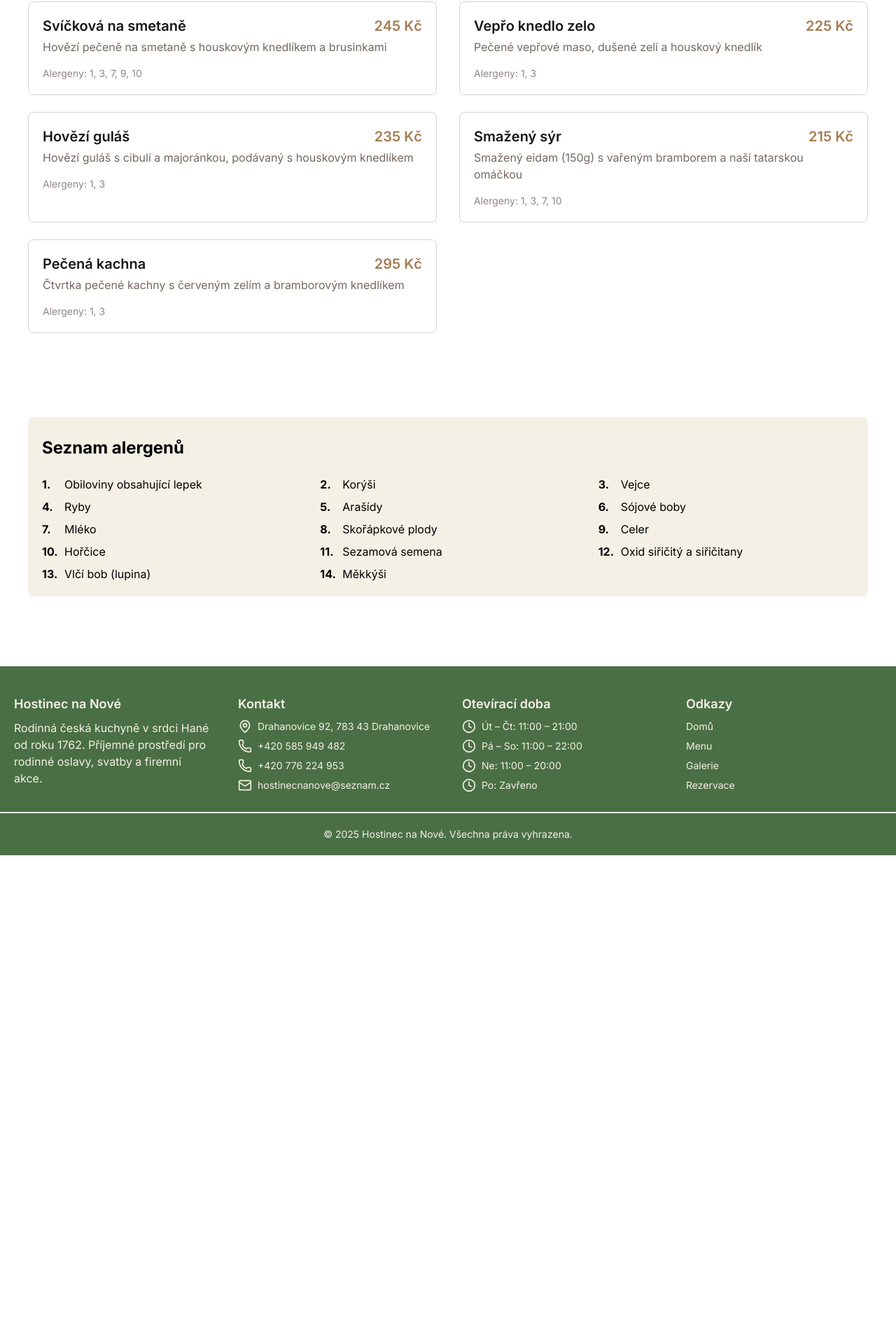
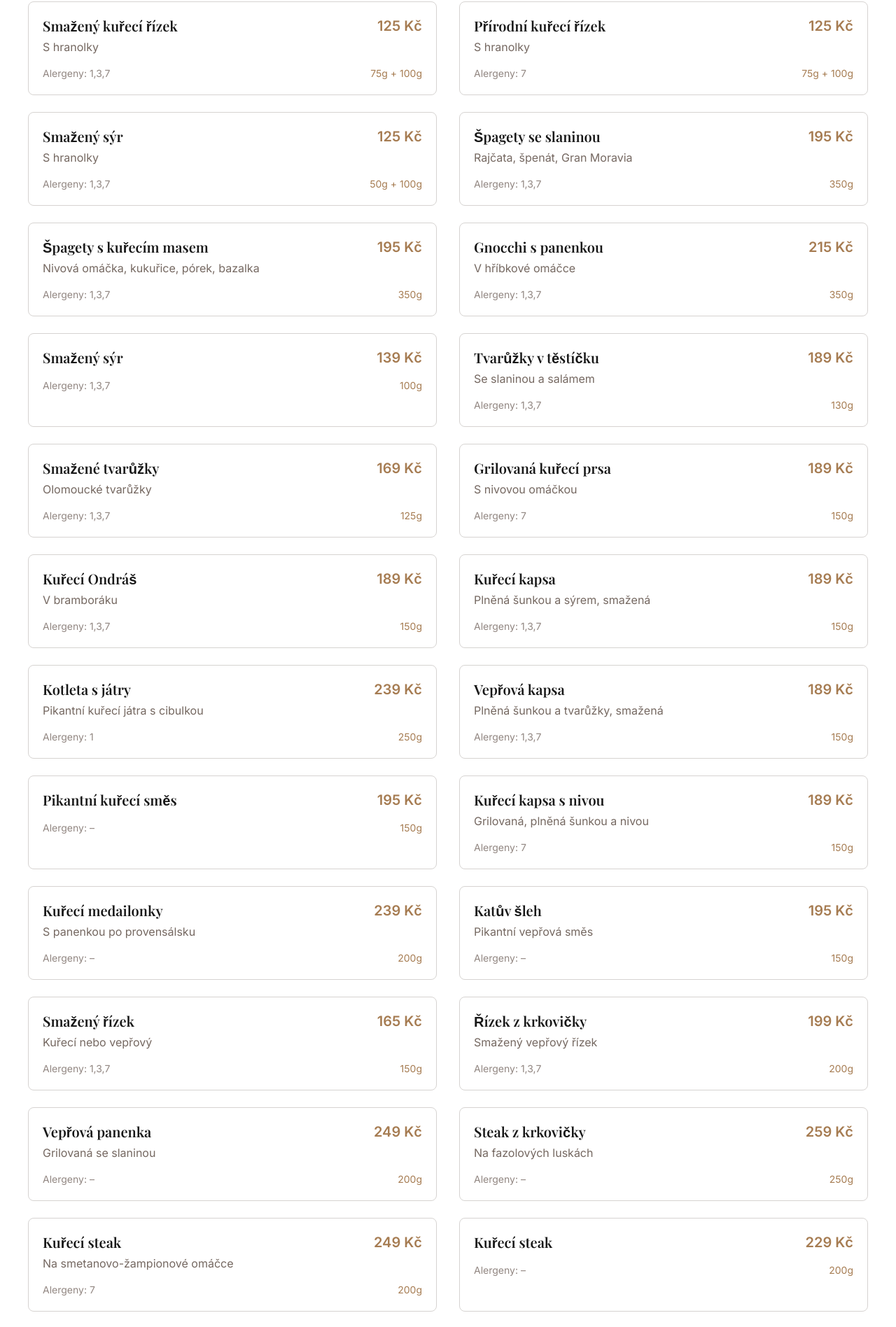
Before and after one commit to zavadill/drahanovice-hospoda, a Next.js app: page /menu in a window 1280 px wide. Shown: the part 660-2556 px from the top of the page at 70% size. Before the commit the page ends 1882 px from the top, so only its background shows below. Built offline with nearby package versions, Linux system fonts and the light colour scheme; a web font is replaced by a local one.

Commit message:
+ fonts + menu

```diff
--- a/app/components/JidleniListek.tsx
+++ b/app/components/JidleniListek.tsx
@@ -4,31 +4,71 @@ import React, { useState } from 'react';
 import ClientRevealTwo from './ClientRevealTwo';
 
 const menuData = [
-    { id: 1, kategorie: 'Předkrmy', nazev: 'Škvarková pomazánka', popis: 'Domácí škvarková pomazánka s chlebem a cibulí', cena: 85, alergeny: '1, 3' },
-    { id: 2, kategorie: 'Předkrmy', nazev: 'Nakládaný hermelín', popis: 'Pikantní hermelín naložený v oleji, podávaný s chlebem', cena: 95, alergeny: '1, 7' },
-    { id: 3, kategorie: 'Předkrmy', nazev: 'Tatarský biftek (100g)', popis: 'Míchaný z pravé hovězí svíčkové, 4 ks topinek', cena: 195, alergeny: '1, 3, 10' },
-    { id: 4, kategorie: 'Předkrmy', nazev: 'Utopenec', popis: 'Tradiční špekáček v kyselém nálevu s cibulí', cena: 75, alergeny: '1' },
-    { id: 5, kategorie: 'Polévky', nazev: 'Hovězí vývar', popis: 'Silný hovězí vývar s játrovými knedlíčky a nudlemi', cena: 75, alergeny: '1, 3, 9' },
-    { id: 6, kategorie: 'Polévky', nazev: 'Česnečka', popis: 'Česneková polévka se sýrem, šunkou a chlebovými krutony', cena: 70, alergeny: '1, 3, 7' },
-    { id: 7, kategorie: 'Polévky', nazev: 'Kulajda', popis: 'Jihočeská krémová polévka s houbami, koprem a zastřeným vejcem', cena: 80, alergeny: '1, 3, 7' },
-    { id: 8, kategorie: 'Hlavní jídla', nazev: 'Svíčková na smetaně', popis: 'Hovězí pečeně na smetaně s houskovým knedlíkem a brusinkami', cena: 245, alergeny: '1, 3, 7, 9, 10' },
-    { id: 9, kategorie: 'Hlavní jídla', nazev: 'Vepřo knedlo zelo', popis: 'Pečené vepřové maso, dušené zelí a houskový knedlík', cena: 225, alergeny: '1, 3' },
-    { id: 10, kategorie: 'Hlavní jídla', nazev: 'Hovězí guláš', popis: 'Hovězí guláš s cibulí a majoránkou, podávaný s houskovým knedlíkem', cena: 235, alergeny: '1, 3' },
-    { id: 11, kategorie: 'Hlavní jídla', nazev: 'Smažený sýr', popis: 'Smažený eidam (150g) s vařeným bramborem a naší tatarskou omáčkou', cena: 215, alergeny: '1, 3, 7, 10' },
-    { id: 12, kategorie: 'Hlavní jídla', nazev: 'Pečená kachna', popis: 'Čtvrtka pečené kachny s červeným zelím a bramborovým knedlíkem', cena: 295, alergeny: '1, 3' },
-    { id: 13, kategorie: 'Dezerty', nazev: 'Jablečný závin', popis: 'Domácí jablečný závin s vlašskými ořechy a šlehačkou', cena: 85, alergeny: '1, 3, 7, 8' },
-    { id: 14, kategorie: 'Dezerty', nazev: 'Medovník', popis: 'Tradiční medový dort se zakysanou smetanou', cena: 95, alergeny: '1, 3, 7' },
-    { id: 15, kategorie: 'Dezerty', nazev: 'Palačinky', popis: 'Dvě palačinky s horkým lesním ovocem, tvarohem a šlehačkou', cena: 115, alergeny: '1, 3, 7' },
-    { id: 16, kategorie: 'Nápoje', nazev: 'Pivo 12° (0,5l)', popis: 'Čepované pivo z lokálního pivovaru', cena: 55, alergeny: '1' },
-    { id: 17, kategorie: 'Nápoje', nazev: 'Kofola (0,5l)', popis: 'Čepovaná Kofola originál', cena: 50, alergeny: '' },
-    { id: 18, kategorie: 'Nápoje', nazev: 'Domácí limonáda (0,5l)', popis: 'Podle denní nabídky (bezová, malinová, ...)', cena: 70, alergeny: '' },
+  // Předkrmy
+  { id: 1, kategorie: 'Předkrmy', nazev: 'Topinka s vepřovou směsí', popis: 'Pikantní směs se sýrem na topince', cena: 119, alergeny: '1,7', gram: '50g' },
+  { id: 2, kategorie: 'Předkrmy', nazev: 'Tatarský biftek', popis: 'Podávaný s 4 ks topinek', cena: 285, alergeny: '1,3,10', gram: '150g' },
+
+  // Polévky
+  { id: 3, kategorie: 'Polévky', nazev: 'Hovězí vývar', popis: 'S játrovými knedlíčky a nudlemi', cena: 55, alergeny: '1,3,9', gram: '0,33l' },
+  { id: 4, kategorie: 'Polévky', nazev: 'Česnečka', popis: 'S vejcem a krutony', cena: 60, alergeny: '1,3', gram: '0,33l' },
+
+  // Hlavní jídla
+  { id: 5, kategorie: 'Hlavní jídla', nazev: 'Smažený kuřecí řízek', popis: 'S hranolky', cena: 125, alergeny: '1,3,7', gram: '75g + 100g' },
+  { id: 6, kategorie: 'Hlavní jídla', nazev: 'Přírodní kuřecí řízek', popis: 'S hranolky', cena: 125, alergeny: '7', gram: '75g + 100g' },
+  { id: 7, kategorie: 'Hlavní jídla', nazev: 'Smažený sýr', popis: 'S hranolky', cena: 125, alergeny: '1,3,7', gram: '50g + 100g' },
+  { id: 8, kategorie: 'Hlavní jídla', nazev: 'Špagety se slaninou', popis: 'Rajčata, špenát, Gran Moravia', cena: 195, alergeny: '1,3,7', gram: '350g' },
+  { id: 9, kategorie: 'Hlavní jídla', nazev: 'Špagety s kuřecím masem', popis: 'Nivová omáčka, kukuřice, pórek, bazalka', cena: 195, alergeny: '1,3,7', gram: '350g' },
+  { id: 10, kategorie: 'Hlavní jídla', nazev: 'Gnocchi s panenkou', popis: 'V hříbkové omáčce', cena: 215, alergeny: '1,3,7', gram: '350g' },
+  { id: 11, kategorie: 'Hlavní jídla', nazev: 'Smažený sýr', popis: '', cena: 139, alergeny: '1,3,7', gram: '100g' },
+  { id: 12, kategorie: 'Hlavní jídla', nazev: 'Tvarůžky v těstíčku', popis: 'Se slaninou a salámem', cena: 189, alergeny: '1,3,7', gram: '130g' },
+  { id: 13, kategorie: 'Hlavní jídla', nazev: 'Smažené tvarůžky', popis: 'Olomoucké tvarůžky', cena: 169, alergeny: '1,3,7', gram: '125g' },
+  { id: 14, kategorie: 'Hlavní jídla', nazev: 'Grilovaná kuřecí prsa', popis: 'S nivovou omáčkou', cena: 189, alergeny: '7', gram: '150g' },
+  { id: 15, kategorie: 'Hlavní jídla', nazev: 'Kuřecí Ondráš', popis: 'V bramboráku', cena: 189, alergeny: '1,3,7', gram: '150g' },
+  { id: 16, kategorie: 'Hlavní jídla', nazev: 'Kuřecí kapsa', popis: 'Plněná šunkou a sýrem, smažená', cena: 189, alergeny: '1,3,7', gram: '150g' },
+  { id: 17, kategorie: 'Hlavní jídla', nazev: 'Kotleta s játry', popis: 'Pikantní kuřecí játra s cibulkou', cena: 239, alergeny: '1', gram: '250g' },
+  { id: 18, kategorie: 'Hlavní jídla', nazev: 'Vepřová kapsa', popis: 'Plněná šunkou a tvarůžky, smažená', cena: 189, alergeny: '1,3,7', gram: '150g' },
+  { id: 19, kategorie: 'Hlavní jídla', nazev: 'Pikantní kuřecí směs', popis: '', cena: 195, alergeny: '', gram: '150g' },
+  { id: 20, kategorie: 'Hlavní jídla', nazev: 'Kuřecí kapsa s nivou', popis: 'Grilovaná, plněná šunkou a nivou', cena: 189, alergeny: '7', gram: '150g' },
+  { id: 21, kategorie: 'Hlavní jídla', nazev: 'Kuřecí medailonky', popis: 'S panenkou po provensálsku', cena: 239, alergeny: '', gram: '200g' },
+  { id: 22, kategorie: 'Hlavní jídla', nazev: 'Katův šleh', popis: 'Pikantní vepřová směs', cena: 195, alergeny: '', gram: '150g' },
+  { id: 23, kategorie: 'Hlavní jídla', nazev: 'Smažený řízek', popis: 'Kuřecí nebo vepřový', cena: 165, alergeny: '1,3,7', gram: '150g' },
+  { id: 24, kategorie: 'Hlavní jídla', nazev: 'Řízek z krkovičky', popis: 'Smažený vepřový řízek', cena: 199, alergeny: '1,3,7', gram: '200g' },
+  { id: 25, kategorie: 'Hlavní jídla', nazev: 'Vepřová panenka', popis: 'Grilovaná se slaninou', cena: 249, alergeny: '', gram: '200g' },
+  { id: 26, kategorie: 'Hlavní jídla', nazev: 'Steak z krkovičky', popis: 'Na fazolových luskách', cena: 259, alergeny: '', gram: '250g' },
+  { id: 27, kategorie: 'Hlavní jídla', nazev: 'Kuřecí steak', popis: 'Na smetanovo-žampionové omáčce', cena: 249, alergeny: '7', gram: '200g' },
+  { id: 28, kategorie: 'Hlavní jídla', nazev: 'Kuřecí steak', popis: '', cena: 229, alergeny: '', gram: '200g' },
+  { id: 29, kategorie: 'Hlavní jídla', nazev: 'Panenka na hříbkách', popis: 'Steak z panenky v hříbkové omáčce', cena: 249, alergeny: '7', gram: '200g' },
+  { id: 30, kategorie: 'Hlavní jídla', nazev: 'Míchaný steak', popis: 'Panenka, kotleta, kuřecí prsa, slanina, dip', cena: 389, alergeny: '7,10', gram: '300g' },
+  { id: 31, kategorie: 'Hlavní jídla', nazev: 'Losos na másle', popis: 'Grilovaný steak z lososa', cena: 259, alergeny: '4,7', gram: '200g' },
+  { id: 32, kategorie: 'Hlavní jídla', nazev: 'Pstruh na bylinkách', popis: 'Dopočet ceny dle váhy 10g = 6 Kč', cena: 170, alergeny: '4', gram: '200g' },
+  { id: 33, kategorie: 'Hlavní jídla', nazev: 'Candát na špenátu', popis: 'Filet na listovém špenátu', cena: 259, alergeny: '4', gram: '200g' },
+
+  // Dezerty
+  { id: 34, kategorie: 'Dezerty', nazev: 'Palačinka s ovocem', popis: 'Se šlehačkou a topingem', cena: 109, alergeny: '1,3,7', gram: '250g' },
+  { id: 35, kategorie: 'Dezerty', nazev: 'Palačinka se zmrzlinou', popis: 'Ovoce, šlehačka, toping', cena: 139, alergeny: '1,3,7', gram: '350g' },
+  { id: 36, kategorie: 'Dezerty', nazev: 'Domácí zákusek', popis: 'Dle denní nabídky', cena: 85, alergeny: '1,3,7,8', gram: '1 ks' },
+  { id: 37, kategorie: 'Dezerty', nazev: 'Horké maliny', popis: 'S vanilkovou zmrzlinou a šlehačkou', cena: 110, alergeny: '7', gram: '200g' },
+  { id: 38, kategorie: 'Dezerty', nazev: 'Ovocný pohár', popis: 'Se zmrzlinou a šlehačkou', cena: 95, alergeny: '7', gram: '200g' },
+
+    // Nápoje
+    { id: 39, kategorie: 'Nápoje', nazev: 'Voda neperlivá', popis: 'Chlazená neperlivá voda', cena: 35, alergeny: '', gram: '0,5l' },
+    { id: 40, kategorie: 'Nápoje', nazev: 'Voda perlivá', popis: 'Chlazená perlivá voda', cena: 35, alergeny: '', gram: '0,5l' },
+    { id: 41, kategorie: 'Nápoje', nazev: 'Coca-Cola', popis: 'Klasický sycený nápoj', cena: 45, alergeny: '', gram: '0,33l' },
+    { id: 42, kategorie: 'Nápoje', nazev: 'Fanta', popis: 'Pomerančový sycený nápoj', cena: 45, alergeny: '', gram: '0,33l' },
+    { id: 43, kategorie: 'Nápoje', nazev: 'Ledový čaj', popis: 'Chlazený ovocný ledový čaj', cena: 45, alergeny: '', gram: '0,4l' },
+    { id: 44, kategorie: 'Nápoje', nazev: 'Espresso', popis: 'Malé silné espresso', cena: 45, alergeny: '', gram: '30ml' },
+    { id: 45, kategorie: 'Nápoje', nazev: 'Cappuccino', popis: 'Espresso s mléčnou pěnou', cena: 55, alergeny: '7', gram: '150ml' },
+    { id: 46, kategorie: 'Nápoje', nazev: 'Pilsner Urquell', popis: 'Točené pivo 12°', cena: 55, alergeny: '1', gram: '0,5l' },
 ];
+
+
+
 
 const kategorieList = ['Předkrmy', 'Polévky', 'Hlavní jídla', 'Dezerty', 'Nápoje'];
 
 const JidelniListek = () => {
   const [aktivniKategorie, setAktivniKategorie] = useState('Hlavní jídla');
-    const filtrovanaJidla = menuData.filter(jidlo => jidlo.kategorie === aktivniKategorie);
+  const filtrovanaJidla = menuData.filter((jidlo) => jidlo.kategorie === aktivniKategorie);
 
   return (
     <div className="py-20">
@@ -49,11 +89,14 @@ const JidelniListek = () => {
           {filtrovanaJidla.map((jidlo) => (
             <div key={jidlo.id} className="jidlo-karta">
               <div className="flex justify-between items-start">
-                                <p className="text-xl font-semibold text-[var(--black)]">{jidlo.nazev}</p>
-                                <p className="text-xl font-semibold text-[var(--brown)]">{jidlo.cena} Kč</p>
+                <p className="jidlo-nazev">{jidlo.nazev}</p>
+                <p className="jidlo-cena">{jidlo.cena} Kč</p>
               </div>
-                            <p className="mt-1 text-base text-[var(--gray)]">{jidlo.popis}</p>
-                            <p className="text-sm text-[var(--gray)]/80 mt-4">Alergeny: {jidlo.alergeny}</p>
+              <p className="jidlo-popis">{jidlo.popis}</p>
+              <div className="flex justify-between items-start text-[var(--gray)]/80 mt-4">
+                <p className="text-sm">Alergeny: {jidlo.alergeny || '–'}</p>
+                <p className="text-sm text-[var(--brown)]">{jidlo.gram}</p>
+              </div>
             </div>
           ))}
         </div>
--- a/app/components/Navbar.tsx
+++ b/app/components/Navbar.tsx
@@ -30,7 +30,7 @@ const Navbar = () => {
         <div className='width-page px-3 sm:px-6 lg:px-8'>
           <div className="flex items-center justify-between h-16">
             <div>
-              <Link className='text-[var(--brown)] text-3xl' href="/" onClick={() => setIsOpen(false)}>
+              <Link className='text-[var(--brown)] text-3xl' style={{fontFamily: 'var(--font-playfair)'}} href="/" onClick={() => setIsOpen(false)}>
                 Hostinec na Nové
               </Link>
             </div>
--- a/app/components/SeznamAlergenu.tsx
+++ b/app/components/SeznamAlergenu.tsx
@@ -13,10 +13,10 @@ const allergeny = [
 const SeznamAlergenu = () => {
   return (
     <div className='p-5 m-5 rounded-lg bg-[var(--wheat)]'>
-        <p className='py-2 mb-4 font-bold text-2xl'>Seznam alergenů</p>
+        <p className='py-2 mb-4 font-bold text-2xl font-[family-name:var(--font-playfair)]'>Seznam alergenů</p>
         <div className="grid grid-cols-1 md:grid-cols-2 lg:grid-cols-3 gap-x-8 gap-y-2">
             {allergeny.map((allergen, index) => (
-                <div key={index} className="flex flex-row">
+                <div key={index} className="flex flex-row ">
                     <p className="font-bold w-8">{index + 1}.</p>
                     <p className="font-normal">{allergen}</p>
                 </div>
--- a/app/globals.css
+++ b/app/globals.css
@@ -1,4 +1,5 @@
 @import "tailwindcss";
+
 
 
 :root {
@@ -25,7 +26,6 @@ body {
 
 
 
-
 .green-btn {
   @apply py-2 px-4 bg-[var(--green)] text-[var(--white)] rounded-sm
 }
@@ -43,7 +43,7 @@ body {
 }
 
 .text-nadpis {
-  @apply text-2xl md:text-4xl text-[var(--black)] font-bold
+  @apply text-2xl md:text-4xl text-[var(--black)] font-[family-name:var(--font-playfair)] font-bold
 }
 
 .text-podnadpis {
@@ -67,7 +67,7 @@ body {
 }
 
 .nase-nadpis {
-  @apply font-bold text-base text-[var(--black)]
+  @apply font-bold text-base text-[var(--black)] font-[family-name:var(--font-playfair)]
 }
 
 .nase-podnadpis {
@@ -79,7 +79,7 @@ body {
 }
 
 .kontaktuje-nadpis {
-  @apply font-bold text-4xl text-[var(--white)]
+  @apply font-bold text-4xl text-[var(--white)] font-[family-name:var(--font-playfair)]
 }
 
 .kontaktuje-podnadpis {
@@ -91,7 +91,7 @@ body {
 }
 
 .header-card-nadpis {
-  @apply text-5xl md:text-7xl text-[var(--white)]
+  @apply text-5xl md:text-7xl text-[var(--white)] font-[family-name:var(--font-playfair)] font-bold
 }
 
 .header-card-podnadpis {
@@ -117,7 +117,7 @@ body {
 }
 
 .footer-nadpis {
-  @apply font-semibold text-lg mb-2
+  @apply font-bold text-xl mb-2 font-[family-name:var(--font-playfair)]
 }
 
 .footer-podnadpis {
@@ -133,5 +133,17 @@ body {
 }
 
 .kontakt-nadpis {
-  @apply font-semibold text-2xl mb-2
+  @apply font-semibold text-2xl mb-2 font-[family-name:var(--font-playfair)]
 }
+
+.jidlo-nazev {
+  @apply text-xl font-semibold text-[var(--black)] font-[family-name:var(--font-playfair)]
+}
+
+.jidlo-cena {
+  @apply text-xl font-semibold text-[var(--brown)]
+}
+
+.jidlo-popis {
+  @apply mt-1 text-base text-[var(--gray)]
+}
--- a/app/o-nas/page.tsx
+++ b/app/o-nas/page.tsx
@@ -75,7 +75,7 @@ const tymData = [
 
 const page = () => {
   return (
-    <div>
+    <div className='font-[family-name:var(--font-inter)]'>
       <ClientRevealTwo selector=".card-team">
         <div className='header-card-nav center-text'>
             <h1 className='header-card-nadpis'>O nás</h1>
@@ -112,7 +112,7 @@ const page = () => {
           <div className='width-p-page flex flex-col md:flex-row gap-5'>
             {tymData.map((clen, index) => (
               <div key={index} className='space-y-2 p-5 bg-[var(--white)] center-text rounded-lg shadow-sm card-team'>
-                <img className='mx-auto border-4 border-[var(--green)] rounded-full border-2 w-30 h-30 flex justify-center items-center' src={clen.obrazek} alt={clen.jmeno} />
+                <img className='mx-auto border-4 border-[var(--green)] rounded-full w-30 h-30 flex justify-center items-center' src={clen.obrazek} alt={clen.jmeno} />
                 <p className='font-semibold text-xl'>{clen.jmeno}</p>
                 <p className='text-[var(--green)]'>{clen.pozice}</p>
                 <p className='mt-2 text-[var(--gray)] text-sm'>{clen.popis}</p>
--- a/app/page.tsx
+++ b/app/page.tsx
@@ -8,7 +8,7 @@ import Navstivte from "./components/Navstivte";
 
 export default function Home() {
   return (
-    <main>
+    <main className="font-[family-name:var(--font-inter)]">
       <Header />
       <Vitejte />
       <Nase />
```
Also changed, not shown: app/layout.tsx (+2 -8 lines). Lines whose indentation alone changed are shown as unchanged.
